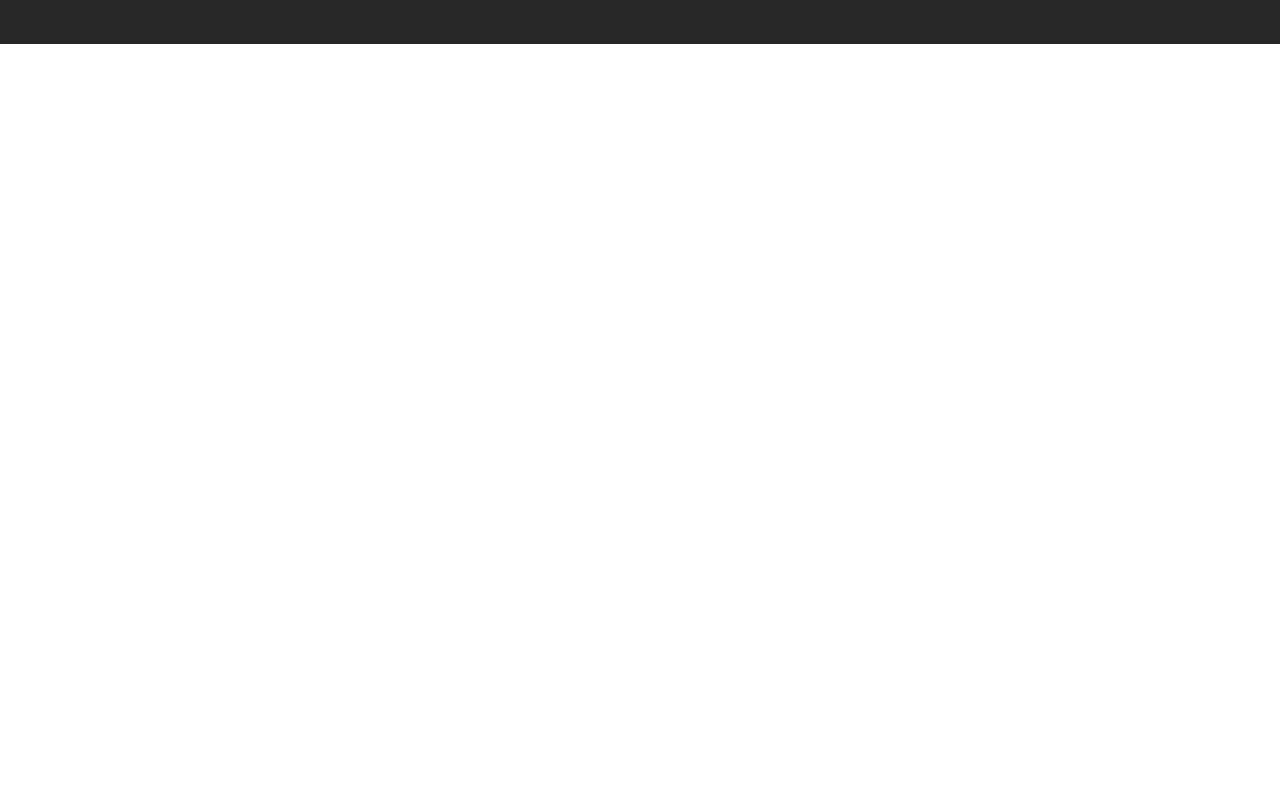
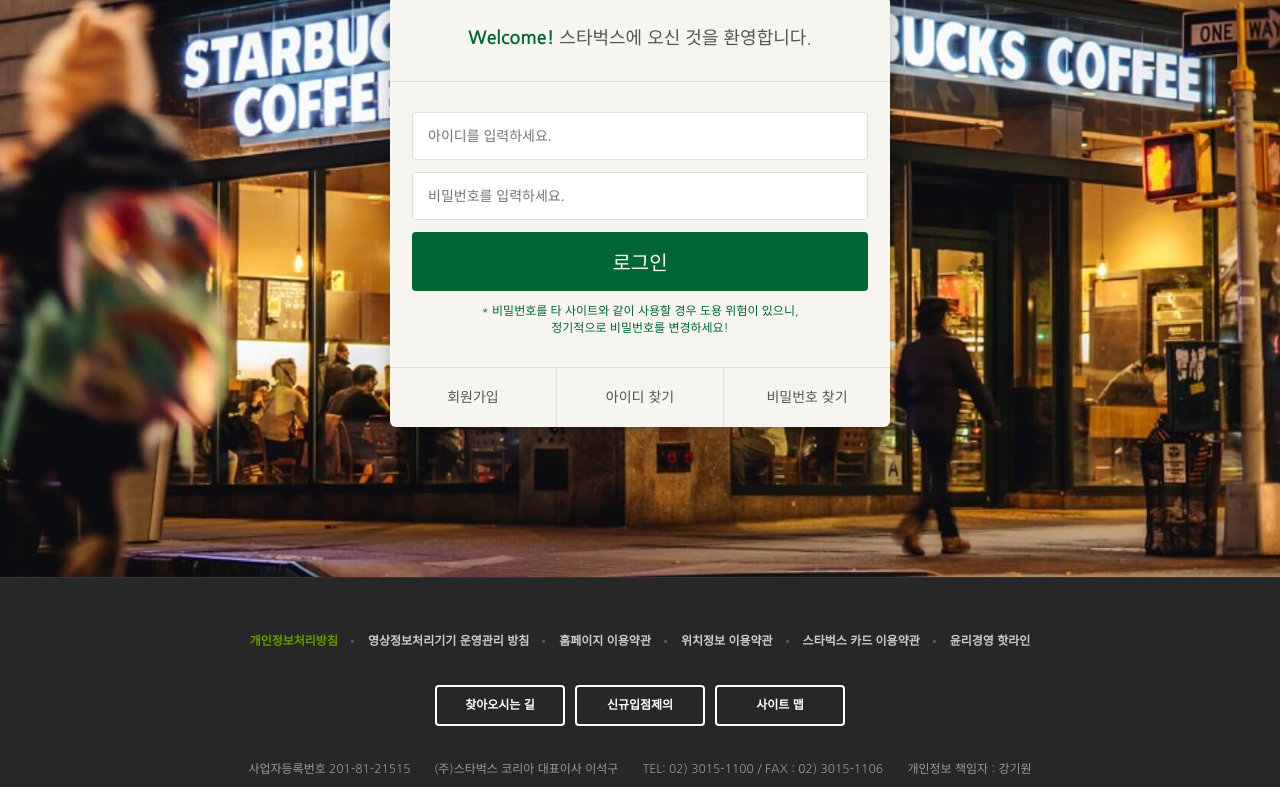
Before and after one commit to mlnwns/starbucks, a plain HTML site: page signin/index.html in a window 1280 px wide. Shown: the part 290-1077 px from the top of the page. Before the commit the page ends 800 px from the top, so only its background shows below. Drawn offline with nearby package versions, Linux system fonts and the light colour scheme.

Commit message:
로그인 페이지 완성

```diff
--- /dev/null
+++ b/css/signin.css
@@ -0,0 +1,81 @@
+.signin {
+  margin-top: 120px;
+  padding: 100px 0 150px;
+  background-image: url("../images/signin_bg.jpg");
+  background-repeat: no-repeat;
+  background-position: center;
+  background-attachment: fixed;
+  background-size: cover;
+}
+
+.signin h1 {
+  color: #fff;
+  font-size: 30px;
+  font-weight: 700;
+  text-align: center;
+  margin-bottom: 24px;
+}
+.signin__card {
+  width: 500px;
+  margin: 0 auto;
+  border-radius: 6px;
+  background-color: #f6f5f0;
+  box-shadow: 2px 2px 20px rgba(0, 0, 0, 0.3);
+  color: #555;
+}
+.signin__card h2 {
+  padding: 30px;
+  font-size: 18px;
+  text-align: center;
+  border-bottom: 1px solid #ddd;
+}
+.signin__card h2 strong {
+  font-weight: 700;
+  color: #006633;
+}
+.signin__card form {
+  padding: 30px 22px;
+}
+.signin__card form input {
+  width: 100%;
+  margin-bottom: 12px;
+  padding: 15px;
+  border: 1px solid #ddd;
+  border-radius: 4px;
+  outline: none;
+  box-sizing: border-box;
+  font-size: 14px;
+}
+
+.signin__card form [type="submit"] {
+  background-color: #006633;
+  border: none;
+  color: #fff;
+  font-size: 20px;
+  cursor: pointer;
+}
+.signin__card form p {
+  font-size: 12px;
+  color: #006633;
+  text-align: center;
+}
+.signin__card .actions {
+  display: flex;
+  border-top: 1px solid #ddd;
+}
+.signin__card .actions a {
+  flex-grow: 1;
+  padding: 20px;
+  text-align: center;
+  font-size: 14px;
+  color: #555;
+  flex-basis: 0;
+  border-right: 1px solid #ddd;
+}
+.signin__card .actions a:last-child {
+  border-right: none;
+}
+
+.signin__card .actions a:hover {
+  text-decoration: underline;
+}
--- a/signin/index.html
+++ b/signin/index.html
@@ -39,6 +39,7 @@
       href="https://fonts.googleapis.com/icon?family=Material+Icons"
     />
     <link rel="stylesheet" href="../css/common.css" />
+    <link rel="stylesheet" href="../css/signin.css" />
 
     <script defer src="../js/common.js"></script>
   </head>
@@ -377,7 +378,26 @@
       </div>
     </header>
 
-    <section class="signin"></section>
+    <section class="signin">
+      <h1>로그인</h1>
+      <div class="signin__card">
+        <h2><strong>Welcome!</strong> 스타벅스에 오신 것을 환영합니다.</h2>
+        <form>
+          <input type="text" placeholder="아이디를 입력하세요." />
+          <input type="password" placeholder="비밀번호를 입력하세요." />
+          <input type="submit" value="로그인" />
+          <p>
+            * 비밀번호를 타 사이트와 같이 사용할 경우 도용 위험이 있으니,<br />
+            정기적으로 비밀번호를 변경하세요!
+          </p>
+        </form>
+        <div class="actions">
+          <a href="javascript:void(0)">회원가입</a>
+          <a href="javascript:void(0)">아이디 찾기</a>
+          <a href="javascript:void(0)">비밀번호 찾기</a>
+        </div>
+      </div>
+    </section>
 
     <!-- FOOTER -->
     <footer>
```
